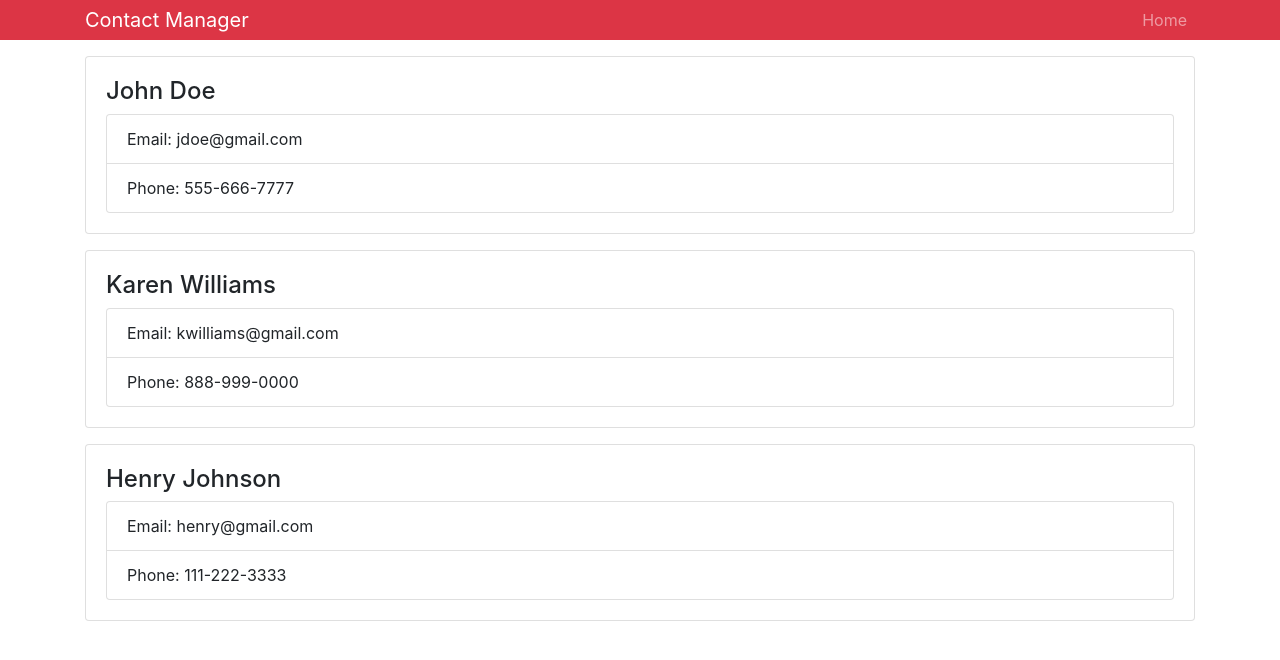
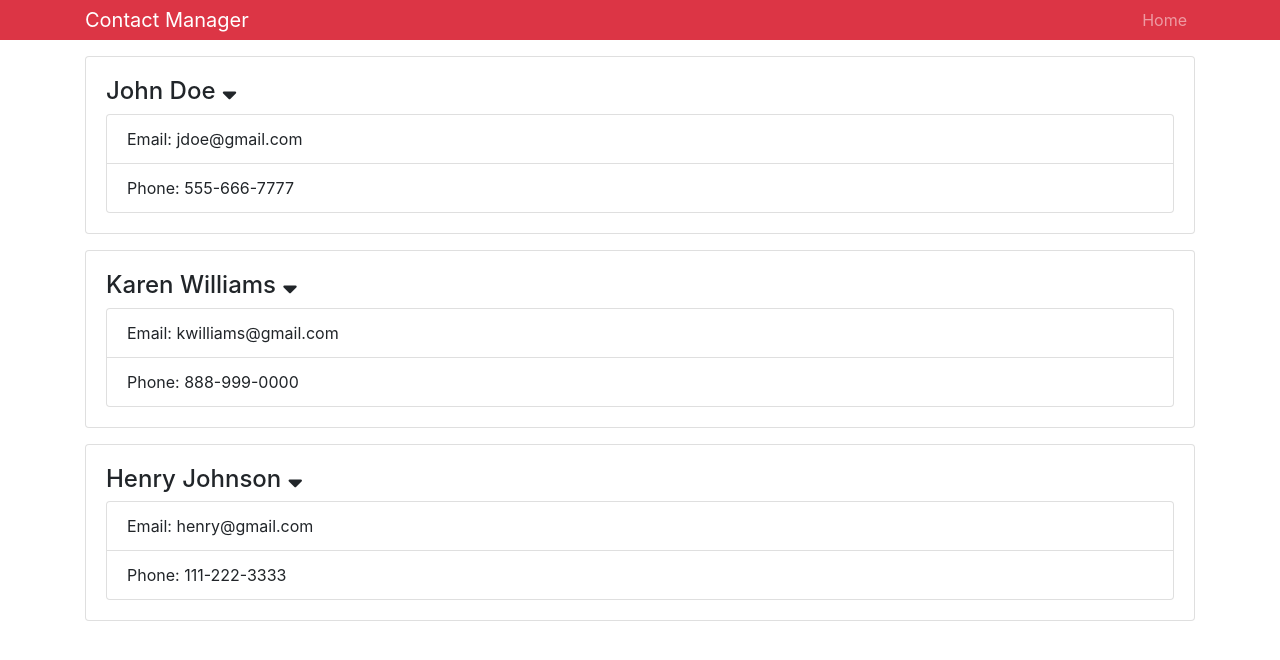
Before and after one commit to osswe/contactmanager, a React (Create React App) app: page / in a window 1280 px wide. Shown: the top 660 px of the page. Built offline with nearby package versions, Linux system fonts and the light colour scheme.

Commit message:
finished 22.Events in React

```diff
--- a/public/index.html
+++ b/public/index.html
@@ -5,7 +5,8 @@
   <meta charset="utf-8">
   <meta name="viewport" content="width=device-width, initial-scale=1, shrink-to-fit=no">
   <meta name="theme-color" content="#000000">
-
+  <link rel="stylesheet" href="https://use.fontawesome.com/releases/v5.2.0/css/all.css" integrity="sha384-hWVjflwFxL6sNzntih27bfxkr27PmbbK/iSvJ+a4+0owXq79v+lsFkW54bOGbiDQ"
+    crossorigin="anonymous">
   <link rel="manifest" href="%PUBLIC_URL%/manifest.json">
   <link rel="shortcut icon" href="%PUBLIC_URL%/favicon.ico">
 
--- a/src/components/Contact.js
+++ b/src/components/Contact.js
@@ -3,11 +3,18 @@ import PropTypes from 'prop-types'
 
 class Contact extends Component {
 
+  state = {};
+
+  onShowClick = (event) => {
+    console.log('ha!', event.target);
+  }
+
   render() {
     const { name, email, phone } = this.props.contact;
     return (
       <div className="card card-body mb-3">
-        <h4>{ name }</h4>
+        <h4>{ name } <i onClick={ this.onShowClick } className="fas fa-sort-down"></i>
+        </h4>
         <ul className="list-group">
           <li className="list-group-item">Email: { email }</li>
           <li className="list-group-item">Phone: { phone }</li>
```
